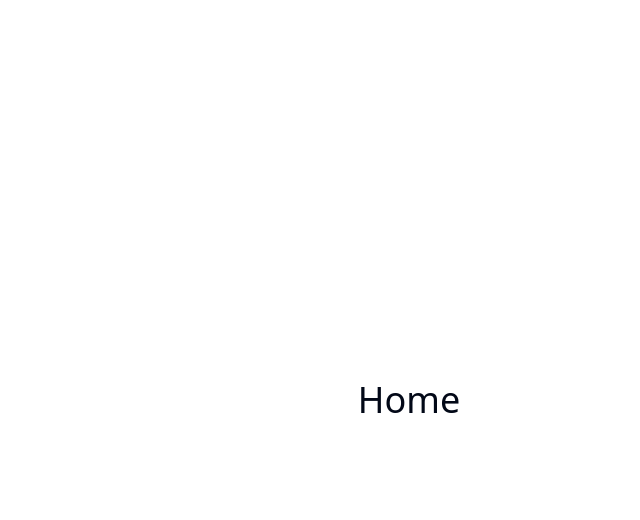
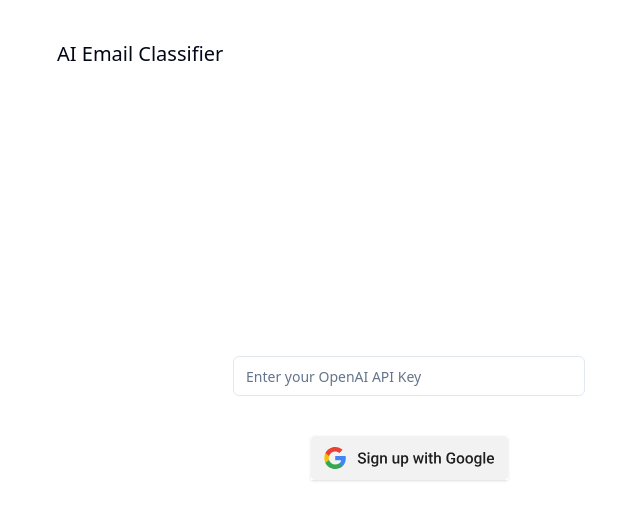
Before and after one commit to ms4n/ai-email-classifier, a Next.js app: page / in a window 1280 px wide. Shown: the top 520 px of the page, without its empty margins (231-871 px from the left). Built offline with nearby package versions, Linux system fonts and the light colour scheme.

Commit message:
added homepage with api key input and google btn

```diff
--- a/app/page.tsx
+++ b/app/page.tsx
@@ -1,11 +1,55 @@
 "use client";
 
-import React from "react";
+import Image from "next/image";
+import { Input } from "@/components/ui/input";
+import { useState } from "react";
 
 const Home = () => {
+  const [apiKey, setApiKey] = useState("");
+  const [inputError, setInputError] = useState(false);
+
+  const handleGoogleBtnClick = () => {
+    if (apiKey.trim() === "") {
+      setInputError(true);
+      return;
+    } else {
+      setInputError(false);
+      //Google authentication logic goes here
+    }
+  };
+
   return (
-    <div className="flex items-center justify-center h-screen text-4xl">
-      Home
+    <div className="container max-w-3xl">
+      <nav className="pt-10 text-xl">AI Email Classifier</nav>
+      <div className="flex flex-col items-center h-full my-72 text-4xl gap-10">
+        <div className="w-1/2">
+          <Input
+            className={` ${
+              inputError
+                ? "ring-2 ring-red-600 focus-visible:ring-2 focus-visible:ring-red-600"
+                : ""
+            }`}
+            type="text"
+            placeholder="Enter your OpenAI API Key"
+            value={apiKey}
+            onChange={(e) => setApiKey(e.target.value)}
+          />
+          {inputError && (
+            <p className="text-xs mt-3 ml-1 text-red-600">
+              OpenAI API key is required!
+            </p>
+          )}
+        </div>
+
+        <Image
+          onClick={handleGoogleBtnClick}
+          className="cursor-pointer hover:scale-105 transition shadow"
+          src={"/images/google.svg"}
+          alt="google oauth login button"
+          width={197}
+          height={40}
+        />
+      </div>
     </div>
   );
 };
--- /dev/null
+++ b/components/ui/input.tsx
@@ -0,0 +1,25 @@
+import * as React from "react"
+
+import { cn } from "@/lib/utils"
+
+export interface InputProps
+  extends React.InputHTMLAttributes<HTMLInputElement> {}
+
+const Input = React.forwardRef<HTMLInputElement, InputProps>(
+  ({ className, type, ...props }, ref) => {
+    return (
+      <input
+        type={type}
+        className={cn(
+          "flex h-10 w-full rounded-md border border-input bg-background px-3 py-2 text-sm ring-offset-background file:border-0 file:bg-transparent file:text-sm file:font-medium placeholder:text-muted-foreground focus-visible:outline-none focus-visible:ring-2 focus-visible:ring-ring focus-visible:ring-offset-2 disabled:cursor-not-allowed disabled:opacity-50",
+          className
+        )}
+        ref={ref}
+        {...props}
+      />
+    )
+  }
+)
+Input.displayName = "Input"
+
+export { Input }
```
Also changed, not shown: public/images/google.png (deleted), public/images/google.svg (added).
